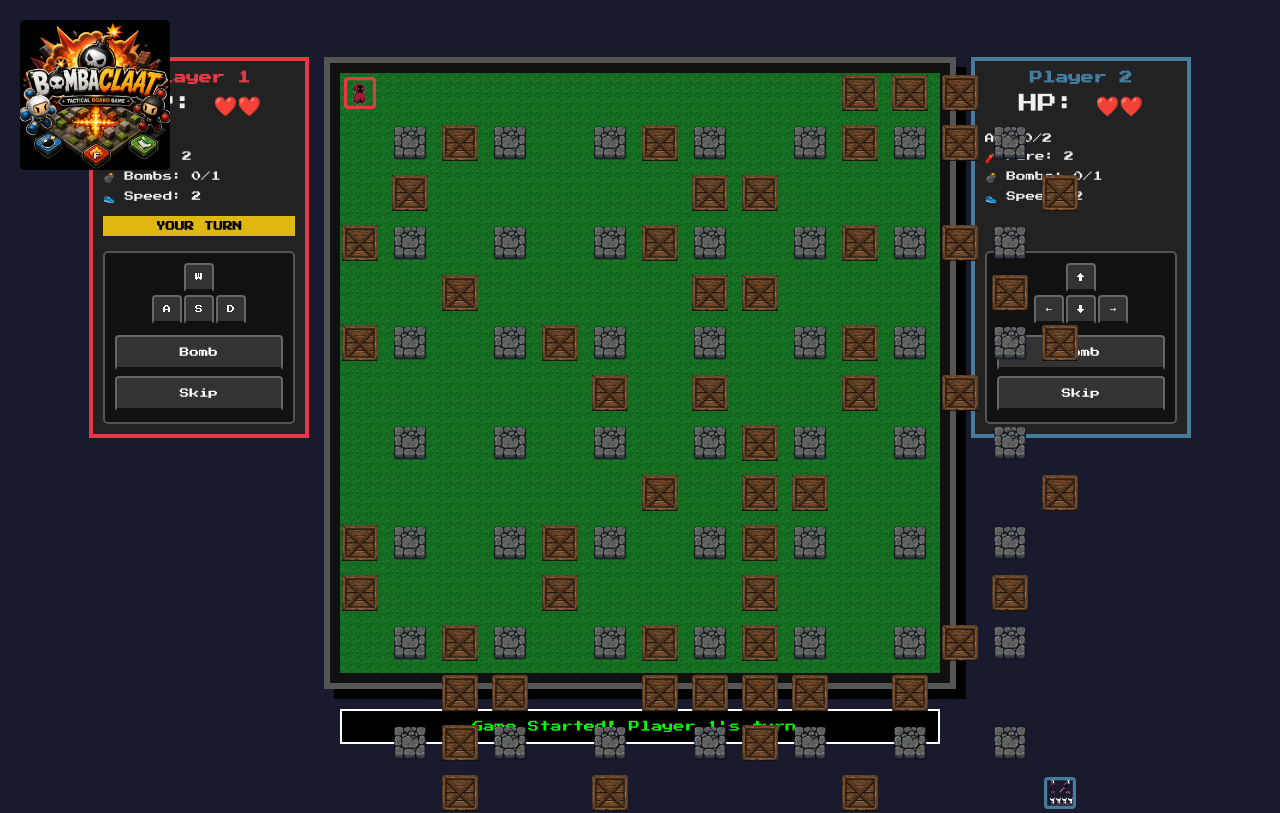
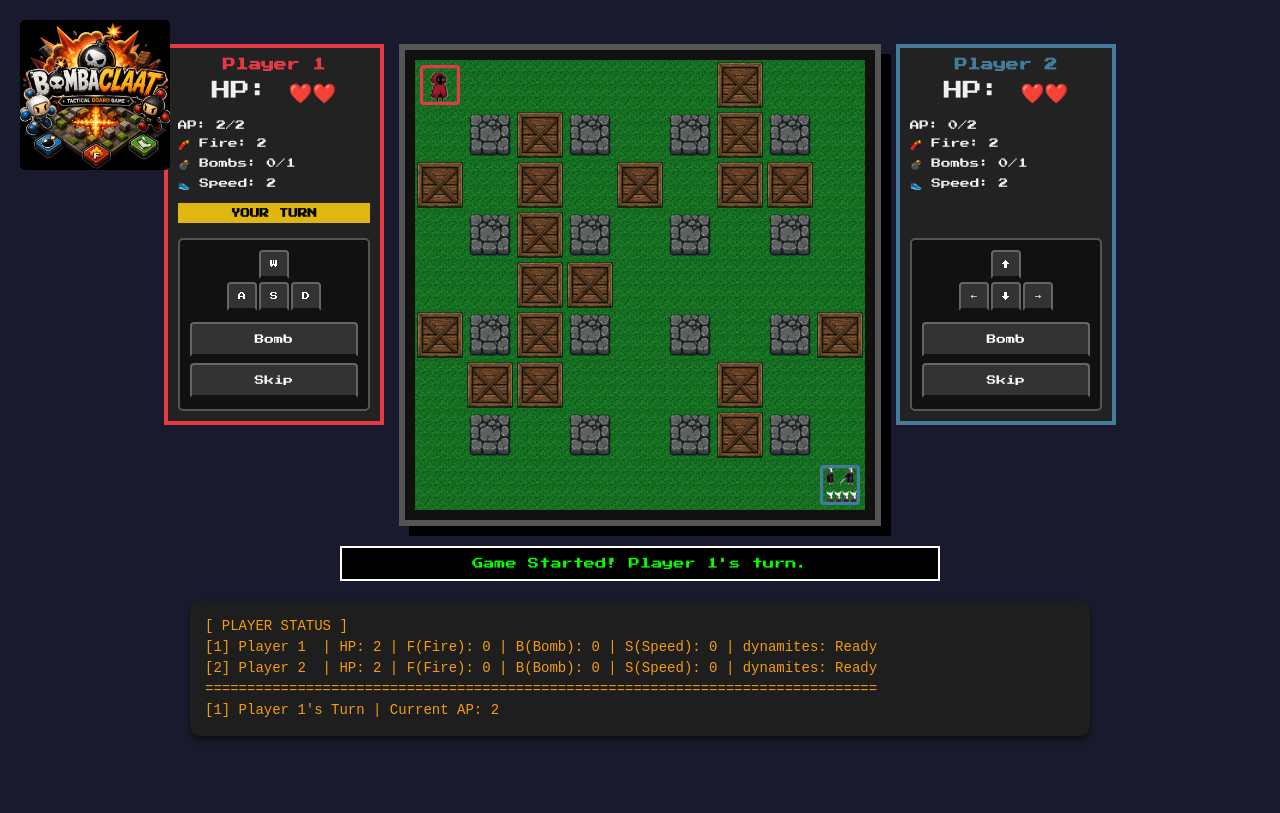
Before and after one commit to Eva-031/Bombaclaat-Web, a plain HTML site: page index.html in a window 1280 px wide. Both pictures are taken after a click on the button "START GAME". Drawn offline with Linux system fonts and the light colour scheme.

Commit message:
Feat: Add terminal player status UI and revert map to 9x9

```diff
--- a/game.js
+++ b/game.js
@@ -1,6 +1,6 @@
 // Game Constants and Configurations
-const WIDTH = 15;
-const HEIGHT = 15;
+const WIDTH = 9;
+const HEIGHT = 9;
 const CELL_SIZE = 50; // px
 const BOMB_LIFESPAN = 2; // turns
 
@@ -121,11 +121,11 @@ function initGame() {
                 // Protect spawn areas for up to 6 players
                 const safeZones = [
                     [0,0], [1,0], [0,1], [1,1], // top left
-                    [14,14], [13,14], [14,13], [13,13], // bottom right
-                    [0,14], [1,14], [0,13], [1,13], // bottom left
-                    [14,0], [13,0], [14,1], [13,1], // top right
-                    [7,0], [6,0], [8,0], [7,1], // top mid
-                    [7,14], [6,14], [8,14], [7,13]  // bottom mid
+                    [8,8], [7,8], [8,7], [7,7], // bottom right
+                    [0,8], [1,8], [0,7], [1,7], // bottom left
+                    [8,0], [7,0], [8,1], [7,1], // top right
+                    [4,0], [3,0], [5,0], [4,1], // top mid
+                    [4,8], [3,8], [5,8], [4,7]  // bottom mid
                 ];
                 let isSafe = false;
                 safeZones.forEach(coord => {
@@ -141,11 +141,11 @@ function initGame() {
     // Initialize Players
     const allPossiblePlayers = [
         { id: 1, name: 'Player 1', x: 0, y: 0, hp: 2, maxAP: 2, fireRange: 2, maxBombs: 1, bombsActive: 0, color: 'p1', sprite: availableChars[playerSelectedChars[0]] },
-        { id: 2, name: 'Player 2', x: 14, y: 14, hp: 2, maxAP: 2, fireRange: 2, maxBombs: 1, bombsActive: 0, color: 'p2', sprite: availableChars[playerSelectedChars[1]] },
-        { id: 3, name: 'Player 3', x: 0, y: 14, hp: 2, maxAP: 2, fireRange: 2, maxBombs: 1, bombsActive: 0, color: 'p3', sprite: availableChars[playerSelectedChars[2]] },
-        { id: 4, name: 'Player 4', x: 14, y: 0, hp: 2, maxAP: 2, fireRange: 2, maxBombs: 1, bombsActive: 0, color: 'p4', sprite: availableChars[playerSelectedChars[3]] },
-        { id: 5, name: 'Player 5', x: 7, y: 0, hp: 2, maxAP: 2, fireRange: 2, maxBombs: 1, bombsActive: 0, color: 'p5', sprite: availableChars[playerSelectedChars[4]] },
-        { id: 6, name: 'Player 6', x: 7, y: 14, hp: 2, maxAP: 2, fireRange: 2, maxBombs: 1, bombsActive: 0, color: 'p6', sprite: availableChars[playerSelectedChars[5]] }
+        { id: 2, name: 'Player 2', x: 8, y: 8, hp: 2, maxAP: 2, fireRange: 2, maxBombs: 1, bombsActive: 0, color: 'p2', sprite: availableChars[playerSelectedChars[1]] },
+        { id: 3, name: 'Player 3', x: 0, y: 8, hp: 2, maxAP: 2, fireRange: 2, maxBombs: 1, bombsActive: 0, color: 'p3', sprite: availableChars[playerSelectedChars[2]] },
+        { id: 4, name: 'Player 4', x: 8, y: 0, hp: 2, maxAP: 2, fireRange: 2, maxBombs: 1, bombsActive: 0, color: 'p4', sprite: availableChars[playerSelectedChars[3]] },
+        { id: 5, name: 'Player 5', x: 4, y: 0, hp: 2, maxAP: 2, fireRange: 2, maxBombs: 1, bombsActive: 0, color: 'p5', sprite: availableChars[playerSelectedChars[4]] },
+        { id: 6, name: 'Player 6', x: 4, y: 8, hp: 2, maxAP: 2, fireRange: 2, maxBombs: 1, bombsActive: 0, color: 'p6', sprite: availableChars[playerSelectedChars[5]] }
     ];
 
     players = allPossiblePlayers.slice(0, totalPlayers);
@@ -260,6 +260,29 @@ function updateUI() {
         } else {
             turnIndicator.classList.add('hidden');
         }
+    }
+
+    // Update Terminal Status
+    let terminalText = `[ PLAYER STATUS ]\n`;
+    players.forEach(p => {
+        let hpStr = p.hp.toString();
+        let fStr = (p.fireRange - 2).toString();
+        let bStr = (p.maxBombs - 1).toString();
+        let sStr = (p.maxAP - 2).toString();
+        let dynStr = (p.bombsActive < p.maxBombs) ? "Ready" : "Cooldown";
+        if (p.hp <= 0) {
+            hpStr = "0";
+            dynStr = "Dead";
+        }
+        terminalText += `[${p.id}] ${p.name.padEnd(10)}| HP: ${hpStr} | F(Fire): ${fStr} | B(Bomb): ${bStr} | S(Speed): ${sStr} | dynamites: ${dynStr}\n`;
+    });
+    terminalText += `================================================================================\n`;
+    let currentPlayer = players[currentPlayerIndex];
+    terminalText += `[${currentPlayer.id}] ${currentPlayer.name}'s Turn | Current AP: ${currentAP}`;
+
+    const terminalEl = document.getElementById('terminal-status');
+    if(terminalEl) {
+        terminalEl.innerText = terminalText;
     }
 }
 
--- a/index.html
+++ b/index.html
@@ -243,6 +243,11 @@
             <div id="action-log">Game Started! Player 1's turn.</div>
         </div>
 
+        <!-- Terminal Status Display -->
+        <div id="terminal-status-wrapper">
+            <pre id="terminal-status"></pre>
+        </div>
+
         <div id="game-over-modal" class="hidden">
             <h2 id="winner-text">PLAYER 1 WINS!</h2>
             <button id="restart-btn" class="pixel-btn">PLAY AGAIN</button>
--- a/style.css
+++ b/style.css
@@ -14,7 +14,7 @@
     --p4-color: #e9c46a;
     --p5-color: #9b5de5;
     --p6-color: #f4a261;
-    --grid-size: 40px; /* Reduced from 50 to fit 15x15 grid */
+    --grid-size: 50px;
     --font-main: 'Press Start 2P', cursive, monospace;
 }
 
@@ -24,6 +24,34 @@
     padding: 0;
 }
 
+#action-log {
+    margin: 0;
+}
+
+#terminal-status-wrapper {
+    background-color: #1e1e1e;
+    color: #e0e0e0;
+    padding: 15px;
+    border-radius: 10px;
+    margin: 20px auto;
+    width: 100%;
+    max-width: 900px;
+    box-sizing: border-box;
+    font-family: 'Consolas', 'Courier New', monospace; /* Exact monospace match */
+    box-shadow: 0 4px 6px rgba(0, 0, 0, 0.5);
+    text-align: left;
+    overflow-x: auto;
+}
+
+#terminal-status {
+    margin: 0;
+    font-size: 14px;
+    line-height: 1.5;
+    white-space: pre-wrap;
+    color: #f39c12; /* Terminal orange text for accents */
+}
+
+/* Modals */
 body {
     background-color: var(--bg-color);
     color: var(--text-color);
@@ -245,8 +273,8 @@ body {
 
 #game-board {
     display: grid;
-    grid-template-columns: repeat(15, var(--grid-size));
-    grid-template-rows: repeat(15, var(--grid-size));
+    grid-template-columns: repeat(9, var(--grid-size));
+    grid-template-rows: repeat(9, var(--grid-size));
     background-image: url('assets/grass_tile.png');
     background-size: var(--grid-size) var(--grid-size);
     background-repeat: repeat;
```
